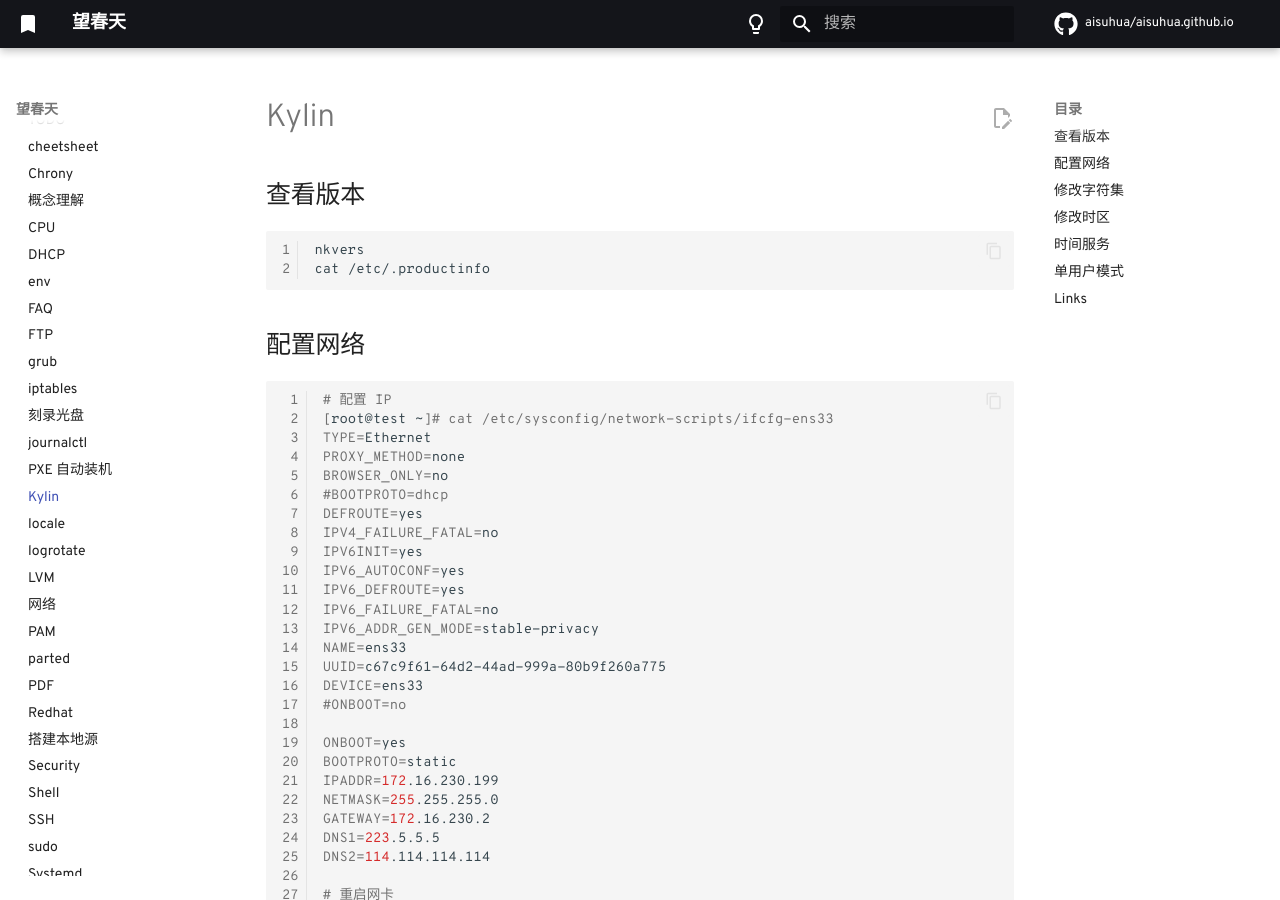
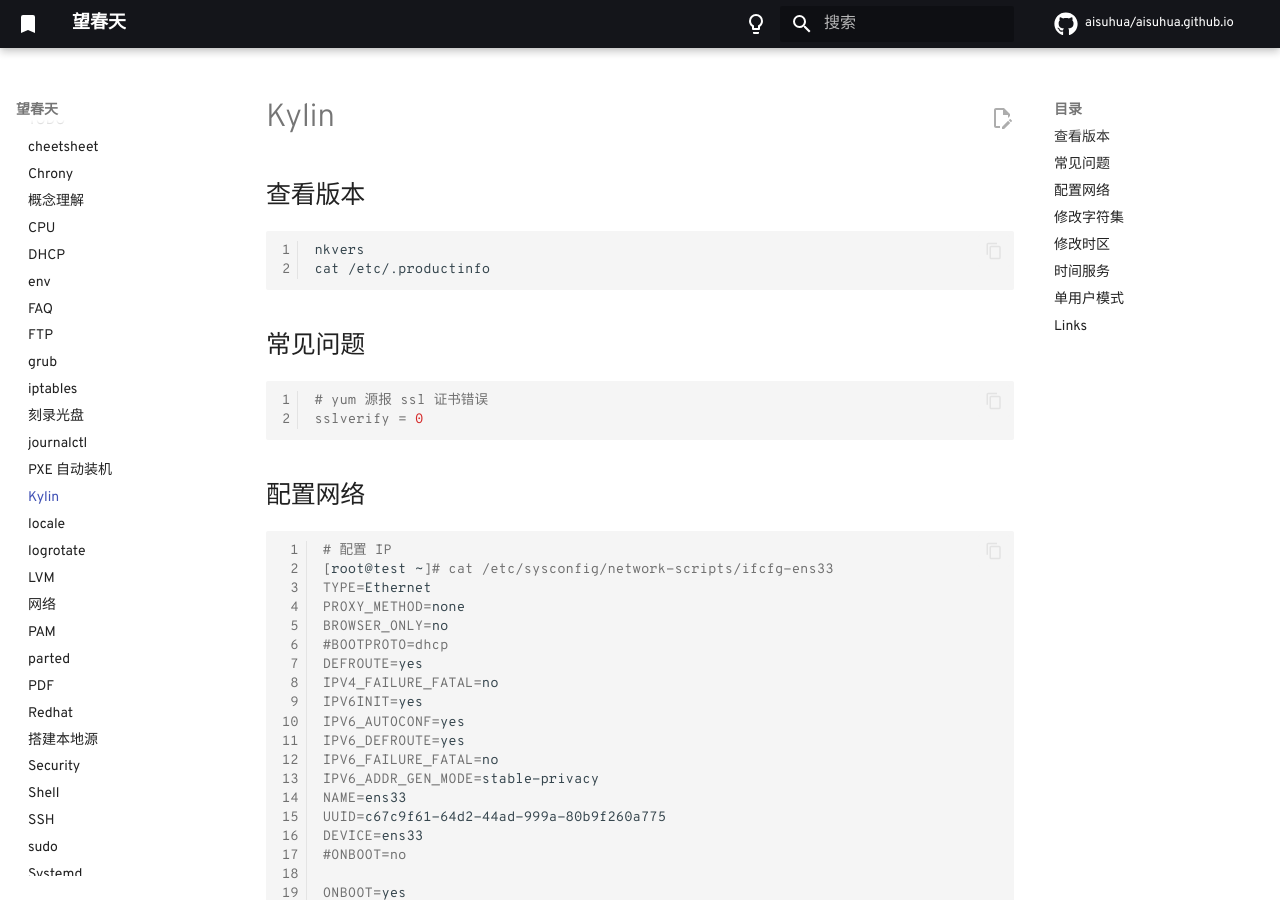
Before and after one commit to aisuhua/aisuhua.github.io, an MkDocs documentation site: the page built from docs/linux/kylin.md, in a window 1280 px wide and 900 px high. Built offline with MkDocs 1.6.1 and Material for MkDocs 9.7.7, drawn with Linux system fonts in a browser that asks for light colours; comment, search, counter and statistics services are not loaded.

Commit message:
\347\275\221\347\273\234\350\277\236\351\200\232\346\200\247\346\243\200\346\237\245.md"

````diff
--- a/docs/linux/kylin.md
+++ b/docs/linux/kylin.md
@@ -5,8 +5,13 @@
 ```sh
 nkvers
 cat /etc/.productinfo
+```
 
+## 常见问题
 
+```sh
+# yum 源报 ssl 证书错误
+sslverify = 0
 ```
 
 ## 配置网络
````
